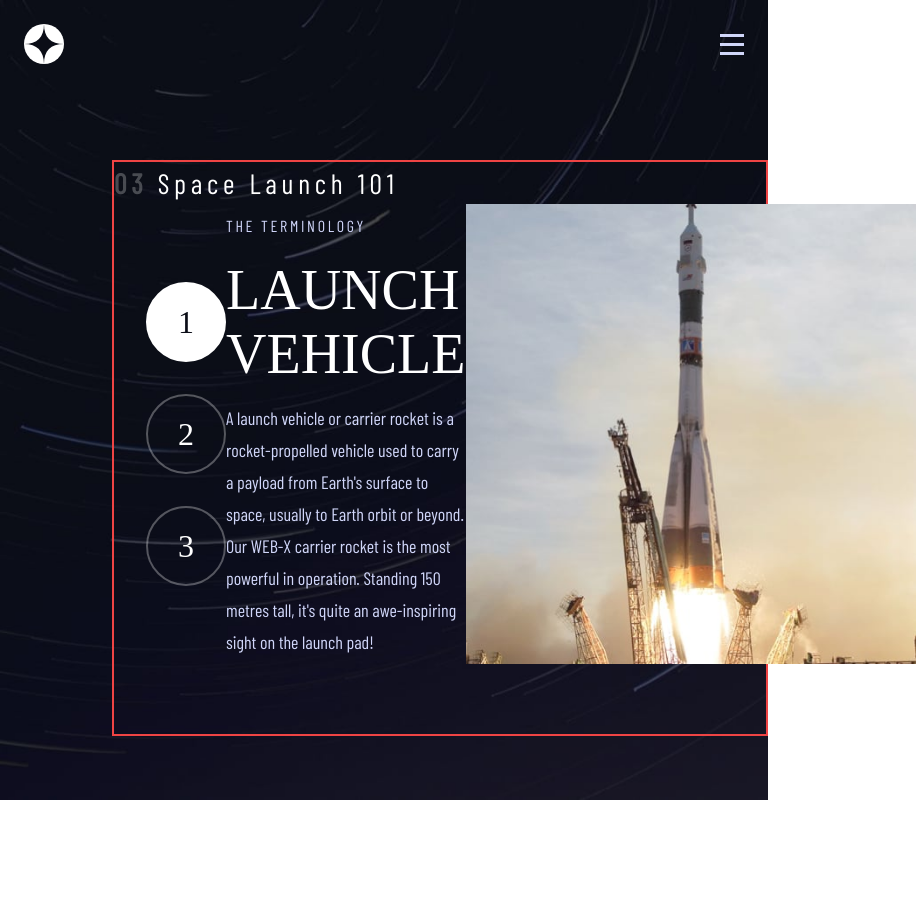
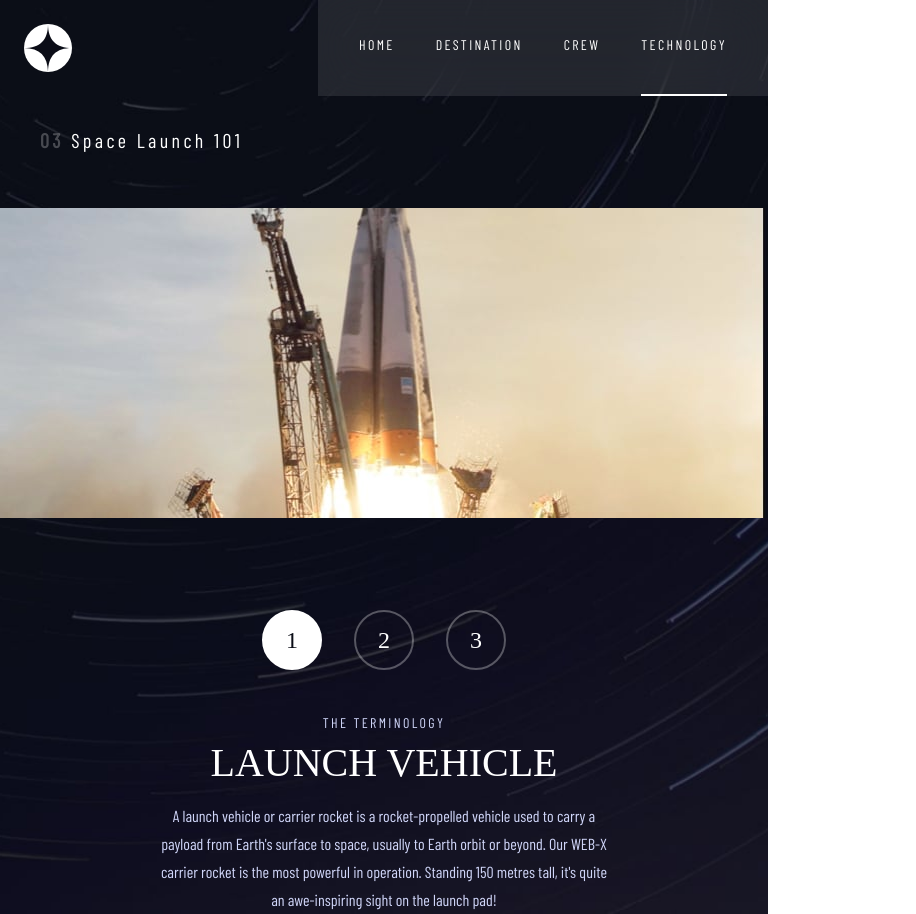
Before and after one commit to shk-ubd/space-tourism, a React (Vite) app: page /technology in a window 768 px wide. Shown: the whole page, 916 px wide, since content can reach past the window. Before the commit the page ends 800 px from the top, so only its background shows below. Built offline with nearby package versions, Linux system fonts and the light colour scheme; a web font is replaced by a local one.

Commit message:
completed mobile, tablet and desktop design

```diff
--- a/src/components/navbar/Navbar.jsx
+++ b/src/components/navbar/Navbar.jsx
@@ -9,32 +9,41 @@ export default function Navbar() {
     const [navigationDisplay, setNavigationDisplay] = useState(false)
 
     const showNavigation = () => {
-        setHamburgerDisplay(false)
-        setNavigationDisplay(true)
+        if (window.innerWidth < 768) {
+            setHamburgerDisplay(false)
+            setNavigationDisplay(true)
+        }
     }
 
     const hideNavigation = () => {
-        setHamburgerDisplay(true)
-        setNavigationDisplay(false)
+        if (window.innerWidth < 768) {
+            setHamburgerDisplay(true)
+            setNavigationDisplay(false)
+        }
     }
 
     return (
         <>
 
-            <nav className={`fixed top-0 w-screen p-6 flex  justify-between ${hamburgerDisplay ? "items-center" : " "}`}>
+            <nav className={`fixed top-0 lg:top-6 w-screen p-6 flex  justify-between ${hamburgerDisplay ? "items-center " : " "}`}>
 
                 {/* LEFT ICON */}
                 <div className="">
-                    <img src={logo} className="w-10 h-10" alt="" />
+                    <img src={logo} className="h-10 w-10 md:h-12 md:w-12 lg:h-12 lg:w-12 xl:h-12 xl:w-12" alt="" />
                 </div>
 
 
 
 
                 {/* Hamburger */}
-                <div onClick={showNavigation} className={` ${hamburgerDisplay ? "block" : "hidden"} `}>
+                <div onClick={showNavigation} className={` ${hamburgerDisplay ? "block md:hidden lg:hidden xl:hidden 2xl:hidden" : "hidden"} `}>
                     <img src={hamburger} className="w-[24px] h-[21px]" alt="" />
                 </div>
+
+
+                {/* Horizontal Line */}
+
+                <div className="h-[2px] w-full bg-white/30 hidden lg:block"></div>
 
 
 
@@ -45,37 +54,41 @@ export default function Navbar() {
 
 
             {/* RIGHT NAV */}
-             <div className={` ${navigationDisplay? "opacity-1 right-0":" opacity-0  right-[-100%]"}  fixed transition-all ease-in w-[70vw] bg-white/10 backdrop-filter backdrop-blur-xl text-white py-4 pl-4  pr-0"`}>
-                <div onClick={hideNavigation} className="grid place-items-end p-4 pr-6">
+            <div className={` ${navigationDisplay ? "opacity-1 right-0" : "z-10 opacity-0  right-[-100%] "} md:right-0  md:opacity-100 md:w-[60vw] lg:w-[55vw] md:max-w-[450px] md:h-24 md:pb-0 md:pt-8 md:pl-0 lg:max-w-[830px] lg:p-0 lg:top-6  fixed transition-all duration-300 ease-in w-[70vw] max-w-[300px] bg-white/10 backdrop-filter backdrop-blur-xl text-white py-4 pl-4  pr-0"`}>
+                <div onClick={hideNavigation} className="grid place-items-end p-4 pr-6 md:hidden lg:hidden">
                     <img src={cross} className="w-5 h-5" alt="" />
                 </div>
-            <ul className=" h-[100vh] flex flex-col gap-6 py-4 pl-8 ">
+                <ul className=" h-[100vh] flex flex-col gap-6 py-4 pl-8 md:flex-row md:h-full md:p-0 lg:pt-2 md:gap-0 md:justify-evenly">
                     <li>
                         <NavLink
+                            onClick={hideNavigation}
                             to='/'
-                            className={({ isActive }) => `py-1 lg:py-7 nav-text border-r-4 block w-[100%]  ${isActive ? "border-r-white" : "border-r-transparent hover:border-r-white/60"}  `}>
-                            <b>00</b> HOME
+                            className={({ isActive }) => `py-1 lg:py-7 nav-text border-r-4 md:border-r-0 md:border-b-2 md:h-full block w-[100%]  ${isActive ? "border-r-white md:border-b-white" : "border-r-transparent md:border-b-transparent md:hover:border-b-white/60 hover:border-r-white/60"}  `}>
+                            <b className="md:hidden lg:inline">00</b> HOME
                         </NavLink>
                     </li>
                     <li>
                         <NavLink
+                            onClick={hideNavigation}
                             to="/destination"
-                            className={({ isActive }) => `py-1 lg:py-7 nav-text border-r-4 block w-[100%]  ${isActive ? "border-r-white" : "border-r-transparent hover:border-r-white/60"}  `}>
-                            <b>01</b> DESTINATION
+                            className={({ isActive }) => `py-1 lg:py-7 nav-text border-r-4 md:border-r-0 md:border-b-2 md:h-full block w-[100%]  ${isActive ? "border-r-white md:border-b-white" : "border-r-transparent md:border-b-transparent md:hover:border-b-white/60 hover:border-r-white/60"}  `}>
+                            <b className="md:hidden lg:inline">01</b> DESTINATION
                         </NavLink>
                     </li>
                     <li>
                         <NavLink
+                            onClick={hideNavigation}
                             to="/crew"
-                            className={({ isActive }) => `py-2 lg:py-7 nav-text border-r-4 block w-[100%]  ${isActive ? "border-r-white" : "border-r-transparent hover:border-r-white/60"}  `}>
-                            <b>02</b> CREW
+                            className={({ isActive }) => `py-1 lg:py-7 nav-text border-r-4 md:border-r-0 md:border-b-2 md:h-full block w-[100%]  ${isActive ? "border-r-white md:border-b-white" : "border-r-transparent md:border-b-transparent md:hover:border-b-white/60 hover:border-r-white/60"}  `}>
+                            <b className="md:hidden lg:inline">02</b> CREW
                         </NavLink>
                     </li>
                     <li>
                         <NavLink
+                            onClick={hideNavigation}
                             to="/technology"
-                            className={({ isActive }) => `py-2 lg:py-7 nav-text border-r-4 block w-[100%]  ${isActive ? "border-r-white" : "border-r-transparent hover:border-r-white/60"}  `}>
-                            <b>03</b> TECHNOLOGY
+                            className={({ isActive }) => `py-1 lg:py-7 nav-text border-r-4 md:border-r-0 md:border-b-2 md:h-full block w-[100%]  ${isActive ? "border-r-white md:border-b-white" : "border-r-transparent md:border-b-transparent md:hover:border-b-white/60 hover:border-r-white/60"}  `}>
+                            <b className="md:hidden lg:inline">03</b> TECHNOLOGY
                         </NavLink>
                     </li>
                 </ul>
--- a/src/components/technology/Technology.jsx
+++ b/src/components/technology/Technology.jsx
@@ -7,9 +7,10 @@ export default function Technology() {
     const {technology} = useSpaceContext()
 
     const [currentTechnology, setCurrentTechnology] = useState("Launch vehicle")
-
+    const [deviceWidth, setDeviceWidth] = useState(window.innerWidth)
     const [name, setName] = useState("Launch vehicle")
-    const [image, setImage] = useState("/assets/technology/image-launch-vehicle-portrait.jpg")
+    const [imagePortrait, setImagePortrait] = useState("/assets/technology/image-launch-vehicle-portrait.jpg")
+    const [imageLandscape, setImageLandscape] = useState("/assets/technology/image-launch-vehicle-landscape.jpg")
     const [description, setDescription] = useState("A launch vehicle or carrier rocket is a rocket-propelled vehicle used to carry a payload from Earth's surface to space, usually to Earth orbit or beyond. Our WEB-X carrier rocket is the most powerful in operation. Standing 150 metres tall, it's quite an awe-inspiring sight on the launch pad!")
 
     const backgroundImageStyle = {
@@ -28,30 +29,34 @@ export default function Technology() {
 
     const updateStates = (data)=>{
         setName(data.name)
-        setImage(data.images.portrait)
+        setImageLandscape(data.images.landscape)
+        setImagePortrait(data.images.portrait)
         setDescription(data.description)
     }
 
     return (
-        <div style={backgroundImageStyle} className="h-screen pl-[7rem] pt-[10rem] pb-[4rem]">
-            <div className=" border-2 border-red-500 h-full">
-                <div>
+        <div style={backgroundImageStyle} className="pt-16 min-h-screen md:pt-32  lg:pl-[7rem] lg:h-screen lg:pt-[10rem]">
+            <div className=" lg:flex lg:flex-col lg:justify-between">
+                <div className="mb-8 md:mb-14 md:px-10 lg:mb-0 lg:p-0">
                     <h5 className="text-white"> <span className="opacity-25 font-bold">03</span> Space Launch 101</h5>
                 </div>
 
-                <div className="flex justify-between items-center">
-                    <div className="flex flex-col gap-8 ml-8">
-                        <button onClick={()=>{setCurrentTechnology("Launch vehicle")}} className={`rounded-[50%] h-[80px] w-[80px] border-2 ${currentTechnology==="Launch vehicle"? "bg-white text-darkBlue border-white": "bg-transparent border-white/30 text-white hover:border-white/50"}`}><h4 className="heading">1</h4></button>
-                        <button onClick={()=>{setCurrentTechnology("Spaceport")}} className={`rounded-[50%] h-[80px] w-[80px] border-2 ${currentTechnology==="Spaceport"? "bg-white text-darkBlue border-white": "bg-transparent border-white/30 text-white hover:border-white/50"}`}><h4 className="heading">2</h4></button>
-                        <button onClick={()=>{setCurrentTechnology("Space capsule")}} className={`rounded-[50%] h-[80px] w-[80px] border-2 ${currentTechnology==="Space capsule"? "bg-white text-darkBlue border-white": "bg-transparent border-white/30 text-white hover:border-white/50"}`}><h4 className="heading">3</h4></button>
+                <div className="flex flex-col justify-between  items-center lg:flex-row lg:h-full">
+
+                    <div className="flex order-2 mt-8 mb-6 lg:flex-col gap-8 md:mb-11 lg:ml-8 lg:order-1 lg:my-0">
+                        <button onClick={()=>{setCurrentTechnology("Launch vehicle")}} className={`rounded-[50%] grid place-items-center h-10 w-10 md:h-[60px] md:w-[60px] lg:h-[80px] lg:w-[80px] border-2 ${currentTechnology==="Launch vehicle"? "bg-white text-darkBlue border-white": "bg-transparent border-white/30 text-white hover:border-white/50"}`}><h4 className="heading">1</h4></button>
+                        <button onClick={()=>{setCurrentTechnology("Spaceport")}} className={`rounded-[50%]  grid place-items-center h-10 w-10 md:h-[60px] md:w-[60px] lg:h-[80px] lg:w-[80px] border-2 ${currentTechnology==="Spaceport"? "bg-white text-darkBlue border-white": "bg-transparent border-white/30 text-white hover:border-white/50"}`}><h4 className="heading">2</h4></button>
+                        <button onClick={()=>{setCurrentTechnology("Space capsule")}} className={`rounded-[50%] grid place-items-center h-10 w-10 md:h-[60px] md:w-[60px] lg:h-[80px] lg:w-[80px] border-2 ${currentTechnology==="Space capsule"? "bg-white text-darkBlue border-white": "bg-transparent border-white/30 text-white hover:border-white/50"}`}><h4 className="heading">3</h4></button>
                     </div>
-                    <div className=" max-w-[470px]">
+
+                    <div className="flex items-center flex-col order-3 max-w-[470px] lg:order-2">
                         <p className="nav-text text-lightBlue">THE TERMINOLOGY</p>
-                        <h3 className="heading text-white py-4">{name}</h3>
-                        <p className="max-w-[444px]">{description}</p>
+                        <h3 className="heading text-white pb-4 pt-1 md:pb-4 md:pt-2">{name}</h3>
+                        <p className="w-[90%] max-w-330px md:w-[458px] lg:max-w-[444px]">{description}</p>
                     </div>
-                    <div className=" ">
-                        <img src={image} className="max-w-[450px]" alt="" />
+
+                    <div className="order-1 w-full md:mb-[60px]   lg:order-3 lg:m-0 lg:w-auto">
+                        <img src={window.innerWidth > 1023? imagePortrait : imageLandscape} className=" w-full lg:max-w-[450px]" alt="" />
                     </div>
                 </div>
             </div>
--- a/src/index.css
+++ b/src/index.css
@@ -79,7 +79,7 @@ p {
 }
 
 
-@media screen and (max-width: 727px) {
+@media screen and (max-width: 767px) {
     h5 {
         color: #D0D6F9;
         text-align: center;
@@ -113,8 +113,16 @@ p {
         /* 166.667% */
     }
 
+    h3 {
+        text-align: center;
+        font-size: 24px;
+        font-style: normal;
+        font-weight: 400;
+        line-height: normal;
+        text-transform: uppercase;
+    }
+
     h4 {
-        color: #0B0D17;
         text-align: center;
         font-size: 20px;
         font-weight: 400;
@@ -131,3 +139,65 @@ p {
         text-transform: uppercase;
     }
 }
+
+@media screen and (min-width: 768px) and (max-width: 1023px) {
+
+    h1 {
+        text-align: center;
+        font-size: 150px;
+    }
+
+    h2 {
+        text-align: center;
+        font-size: 80px;
+    }
+
+    h3 {
+
+        text-align: center;
+        font-size: 40px;
+    }
+
+    h4 {
+        text-align: center;
+        font-size: 24px;
+        line-height: normal;
+        text-transform: uppercase;
+    }
+
+    h5 {
+        color: #D0D6F9;
+        font-size: 20px;
+        line-height: normal;
+        letter-spacing: 3.375px;
+    }
+
+    p {
+        color: #D0D6F9;
+        text-align: center;
+        font-size: 16px;
+        line-height: 28px;
+    }
+
+    .nav-text {
+        font-size: 14px;
+        font-style: normal;
+        font-weight: 400;
+        line-height: normal;
+        letter-spacing: 2.362px;
+    }
+
+    .sub-heading1 {
+        text-align: center;
+        font-size: 28px;
+        line-height: normal;
+    }
+
+    .sub-heading2 {
+        text-align: center;
+        font-size: 14px;
+        font-style: normal;
+        line-height: normal;
+        letter-spacing: 2.362px;
+    }
+}
```
Also changed, not shown: src/components/crew/Crew.jsx (+61 -21 lines), src/components/destination/Destination.jsx (+10 -10 lines), src/components/home/Home.jsx (+6 -6 lines).
